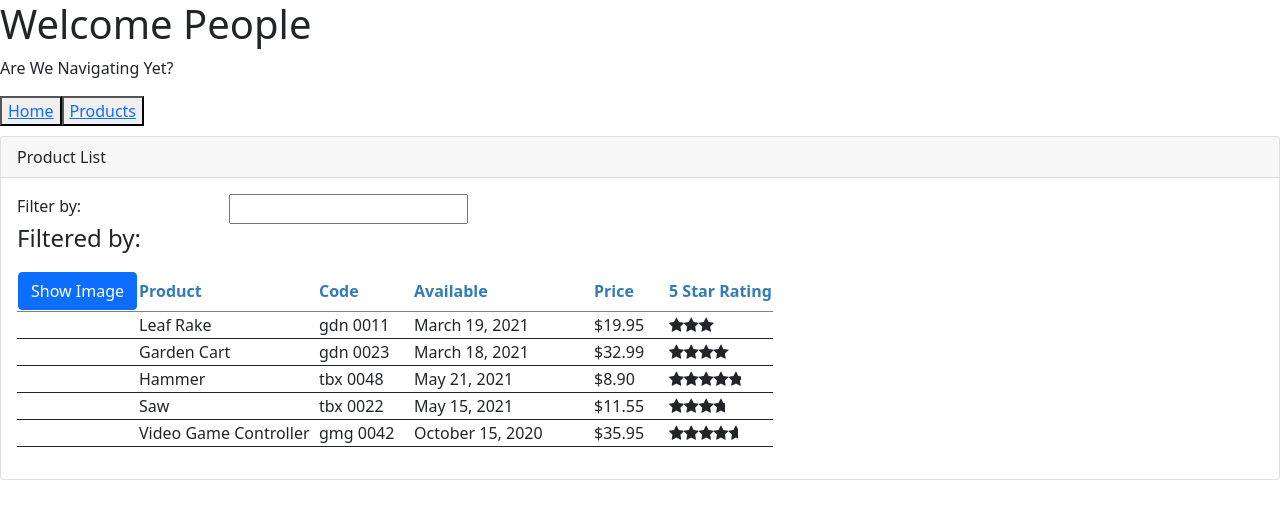
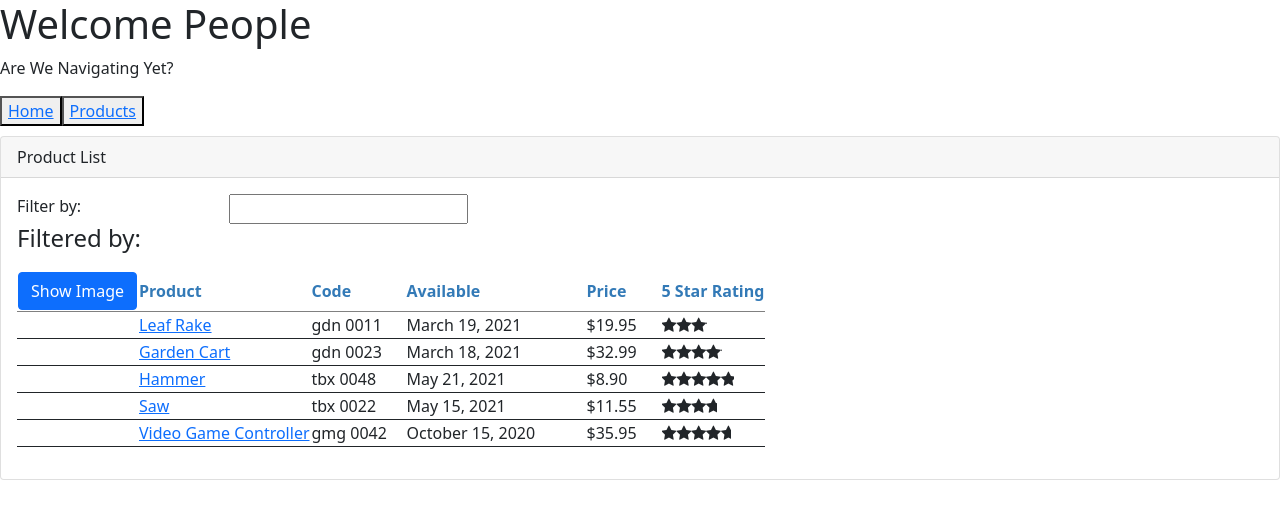
Before and after one commit to JanetWoods/ppl, an Angular app: page /products in a window 1280 px wide. Shown: the top 518 px of the page. Built offline with nearby package versions, Linux system fonts and the light colour scheme.

Commit message:
product details- ROUTING!

```diff
--- a/src/app-routing.module.ts
+++ b/src/app-routing.module.ts
@@ -7,8 +7,8 @@ import {ProductListComponent} from './app/product-list/product-list.component'
 
 
 const routes: Routes = [
-    {path: 'product/:id', component: ProductDetailsComponent},
     {path: 'products', component: ProductListComponent},
+    {path: 'products/:id', component: ProductDetailsComponent},
     {path: 'welcome', component: WelcomeComponent},
     {path: '', redirectTo: 'welcome', pathMatch: 'full'},
     {path: '**', redirectTo: 'welcome', pathMatch: 'full'}
--- a/src/app/app.module.ts
+++ b/src/app/app.module.ts
@@ -28,7 +28,7 @@ import {AppRoutingModule} from '../app-routing.module';
     BrowserModule,
     FormsModule,
     HttpClientModule,
-    AppRoutingModule,
+    AppRoutingModule
   ],
   providers: [],
   bootstrap: [AppComponent]
--- a/src/app/product-details/product-details.component.ts
+++ b/src/app/product-details/product-details.component.ts
@@ -1,15 +1,19 @@
 import { Component, OnInit } from '@angular/core';
+import {ProductService} from '../products/product.service';
+import {ActivatedRoute} from '@angular/router';
 
 @Component({
-  selector: 'app-product-details',
-  templateUrl: './product-details.component.html',
+   templateUrl: './product-details.component.html',
   styleUrls: ['./product-details.component.css']
 })
 export class ProductDetailsComponent implements OnInit {
+  pageTitle = 'Product Detail';
 
-  constructor() { }
+  constructor(private route: ActivatedRoute) { }
 
   ngOnInit(): void {
+    const id = Number(this.route.snapshot.paramMap.get('id'));
+    this.pageTitle += `: ${id}`
   }
 
 }
--- a/src/app/product-list/product-list.component.html
+++ b/src/app/product-list/product-list.component.html
@@ -42,7 +42,13 @@
                                 [style.width.px]="imageWidth"
                                 [style.margin.px]="imageMargin">
                             </td>
-                            <td [style.width.px]="widest">{{product.productName}}</td>
+                            <td >
+                            <a [routerLink]="['/products', product.productId]" [style.width.px]="widest">
+                                {{product.productName}}
+                            </a>
+
+                        </td>
+
                             <td [style.width.px]="wider">{{product.productCode | lowercase | ConvertToSpaces: '-'}}  </td>
                             <td [style.width.px]="widest">{{product.releaseDate}}  </td>
                             <td [style.width.px]="otherWidth">{{product.price | currency:'USD':'symbol': '1.2-2'}}</td>
--- a/src/app/product-list/product-list.component.ts
+++ b/src/app/product-list/product-list.component.ts
@@ -63,7 +63,7 @@ export class ProductListComponent implements OnInit, OnDestroy {
     });
   }
   ngOnDestroy():void{
-    this.sub.unsubscribe();
+    // this.sub.unsubscribe();
   }
 
 
```
